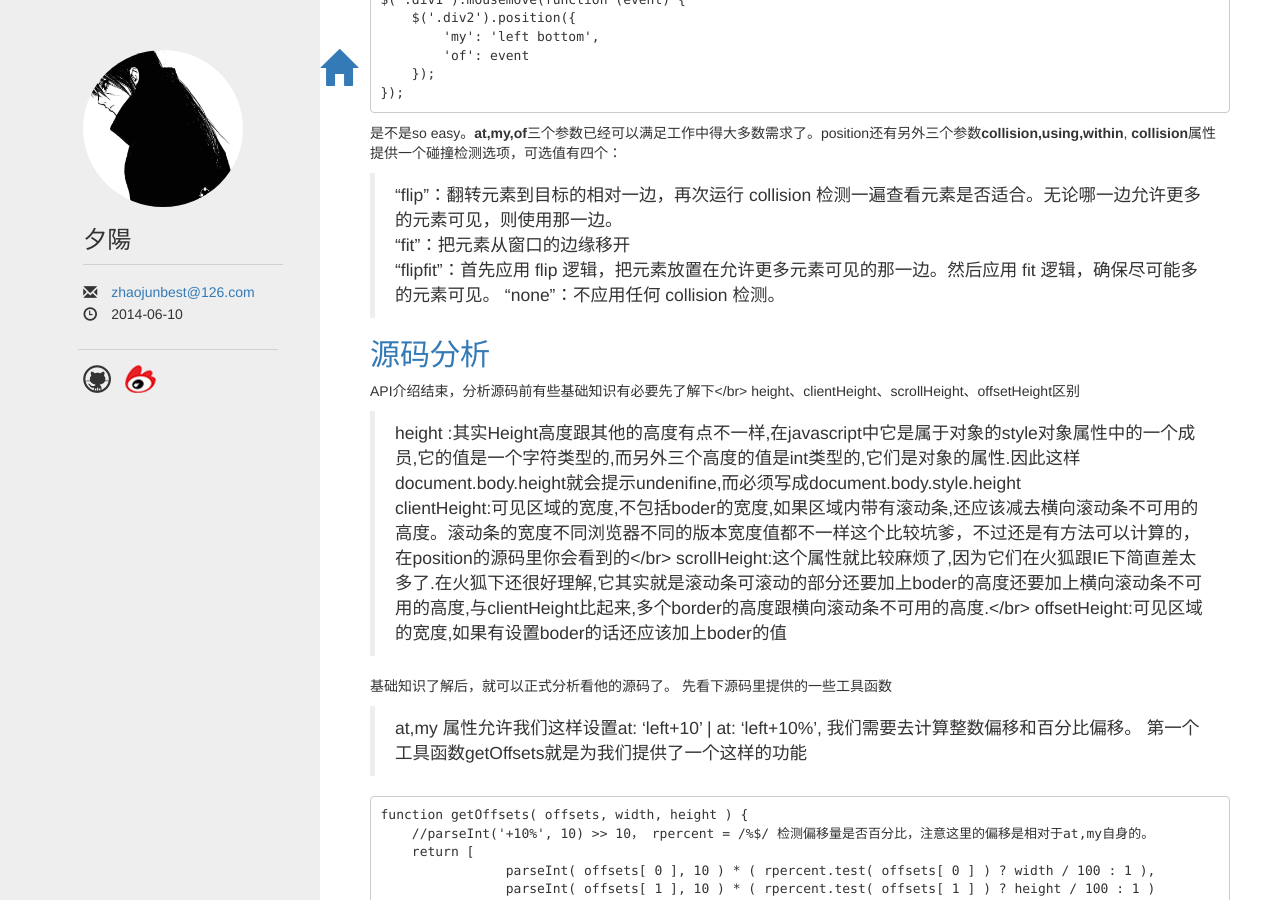
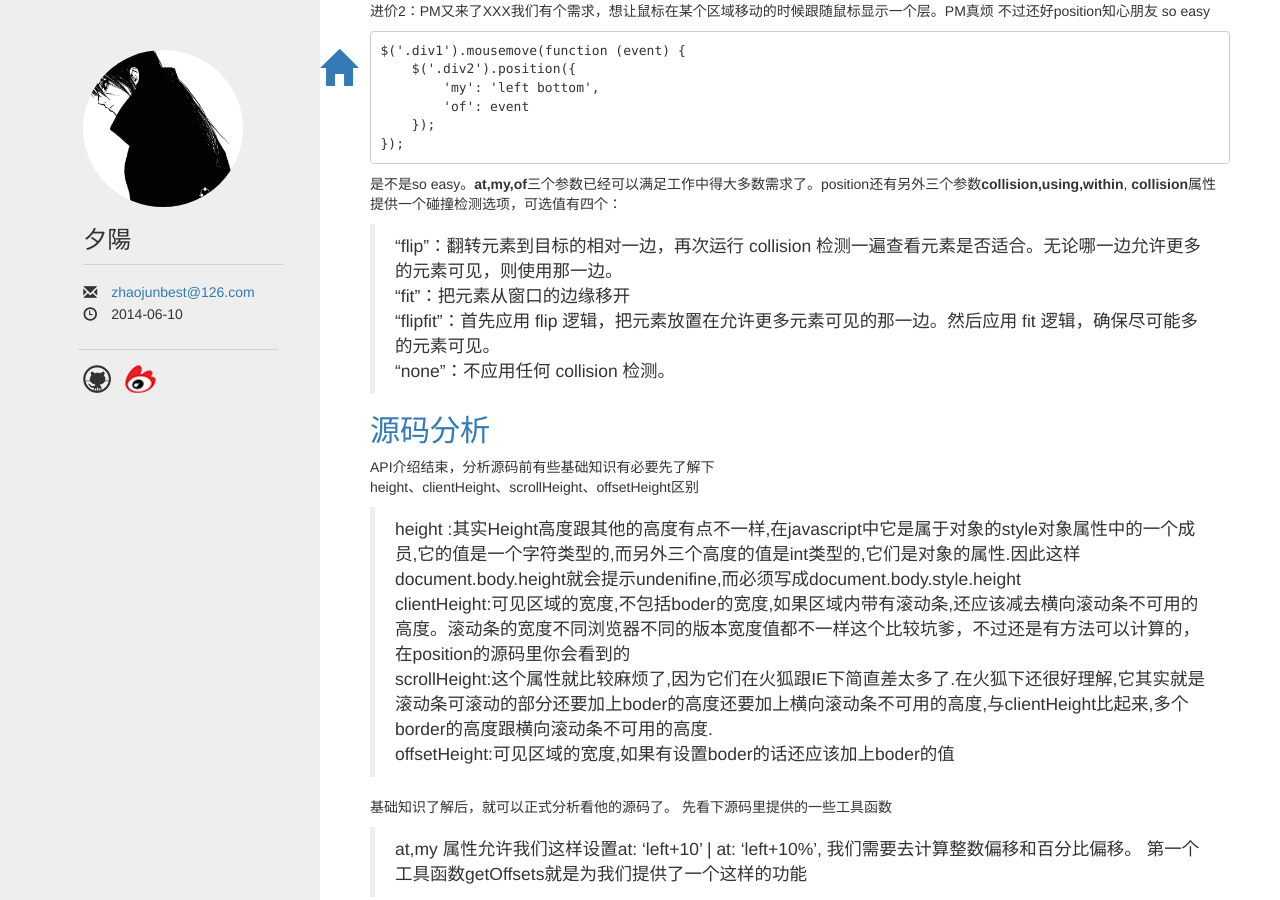
Before and after one commit to jackzhaojun/jackzhaojun.github.io, a Jekyll site: the page built from _posts/2014-06-20-jQuery-UI-util组件position详解.md, in a window 1280 px wide and 900 px high, scrolled down 514 px. Built offline with Jekyll 4.4.1, drawn with Linux system fonts in a browser that asks for light colours; nearby versions of some CDN libraries; some of the changed text lies outside the part shown.

```diff
--- a/_posts/2014-06-20-jQuery-UI-util组件position详解.md
+++ b/_posts/2014-06-20-jQuery-UI-util组件position详解.md
@@ -1,10 +1,10 @@
 ---
         layout: page
 ---
-
+---
 jquery.ui.position组件是一个独立的util组件不依赖任何其他组件，可以独立存在。
 它为我们提供了相对另一个元素定位一个元素的能力
-举个栗子： 我们需要一个div相对浏览器居中position组件一个方法搞定: <a href="#" target="_blank">示例</a></br>
+举个栗子： 我们需要一个div相对浏览器居中position组件一个方法搞定: <a href="#" target="_blank">示例</a><br>
 对position 有了解的可以直接跳过到<a href="#source">这里</a>
 
     $('.mydiv').position({
@@ -38,16 +38,16 @@ so easy
 **collision**属性提供一个碰撞检测选项，可选值有四个：
 >"flip"：翻转元素到目标的相对一边，再次运行 collision 检测一遍查看元素是否适合。无论哪一边允许更多的元素可见，则使用那一边。<br>
 >"fit"：把元素从窗口的边缘移开<br>
->"flipfit"：首先应用 flip 逻辑，把元素放置在允许更多元素可见的那一边。然后应用 fit 逻辑，确保尽可能多的元素可见。
+>"flipfit"：首先应用 flip 逻辑，把元素放置在允许更多元素可见的那一边。然后应用 fit 逻辑，确保尽可能多的元素可见。<br>
 >"none"：不应用任何 collision 检测。
 
 ##<a href="javascript:void();" name="source">源码分析</a>
 
-API介绍结束，分析源码前有些基础知识有必要先了解下</br>
+API介绍结束，分析源码前有些基础知识有必要先了解下<br>
 height、clientHeight、scrollHeight、offsetHeight区别
 >height :其实Height高度跟其他的高度有点不一样,在javascript中它是属于对象的style对象属性中的一个成员,它的值是一个字符类型的,而另外三个高度的值是int类型的,它们是对象的属性.因此这样document.body.height就会提示undenifine,而必须写成document.body.style.height<br>
->clientHeight:可见区域的宽度,不包括boder的宽度,如果区域内带有滚动条,还应该减去横向滚动条不可用的高度。滚动条的宽度不同浏览器不同的版本宽度值都不一样这个比较坑爹，不过还是有方法可以计算的，在position的源码里你会看到的</br>
->scrollHeight:这个属性就比较麻烦了,因为它们在火狐跟IE下简直差太多了.在火狐下还很好理解,它其实就是滚动条可滚动的部分还要加上boder的高度还要加上横向滚动条不可用的高度,与clientHeight比起来,多个border的高度跟横向滚动条不可用的高度.</br>
+>clientHeight:可见区域的宽度,不包括boder的宽度,如果区域内带有滚动条,还应该减去横向滚动条不可用的高度。滚动条的宽度不同浏览器不同的版本宽度值都不一样这个比较坑爹，不过还是有方法可以计算的，在position的源码里你会看到的<br>
+>scrollHeight:这个属性就比较麻烦了,因为它们在火狐跟IE下简直差太多了.在火狐下还很好理解,它其实就是滚动条可滚动的部分还要加上boder的高度还要加上横向滚动条不可用的高度,与clientHeight比起来,多个border的高度跟横向滚动条不可用的高度.<br>
 >offsetHeight:可见区域的宽度,如果有设置boder的话还应该加上boder的值
 
 基础知识了解后，就可以正式分析看他的源码了。 先看下源码里提供的一些工具函数
@@ -67,7 +67,7 @@ $.position 对象提供了三个工具方法
 >然后把外层的div设置为overflow:scroll再获取外层div的offsetWidth，最后两个值想减就是滚动条的宽度了。如果两个值相等的话 则第二次取clientWidth的值
 
     var w1, w2,
-		div = $( "<div style='display:block;width:50px;height:50px;overflow:hidden;'><div            style='height:100px;width:auto;'></div></div>" ),
+		div = $( "<div style='display:block;width:50px;height:50px;overflow:hidden;'><div style='height:100px;width:auto;'></div></div>" ),
 		innerDiv = div.children()[0];
     	$( "body" ).append( div );
     	w1 = innerDiv.offsetWidth;
@@ -101,6 +101,6 @@ $.position 对象提供了三个工具方法
 	};
 
 前期的工具函数已经准备妥当，接下来就看下它的实现思路。
->首先会判断对of元素进行判断，分为四种情况1.document 2.window 3.event 4.普通文本节点 并获取到他们的内容高度，宽度和offset信息。</br>
->接下来会对my,at 参数进行加工 例如： at: 'left'会加工为at: 'left center', at,my确少的值都会以center补全。 at: 'left+10 bottom+10' 会加工为at: 'left bottom' 然后把偏移量保存到一个变量里</br>
+>首先会判断对of元素进行判断，分为四种情况1.document 2.window 3.event 4.普通文本节点 并获取到他们的内容高度，宽度和offset信息。<br>
+>接下来会对my,at 参数进行加工 例如： at: 'left'会加工为at: 'left center', at,my确少的值都会以center补全。 at: 'left+10 bottom+10' 会加工为at: 'left bottom' 然后把偏移量保存到一个变量里<br>
 >在接下来会通过上面的值来计算被定位元素的top,left值， 当top,left计算完毕后需要对他进行碰撞检测。最后才会进行offset的设置
```
